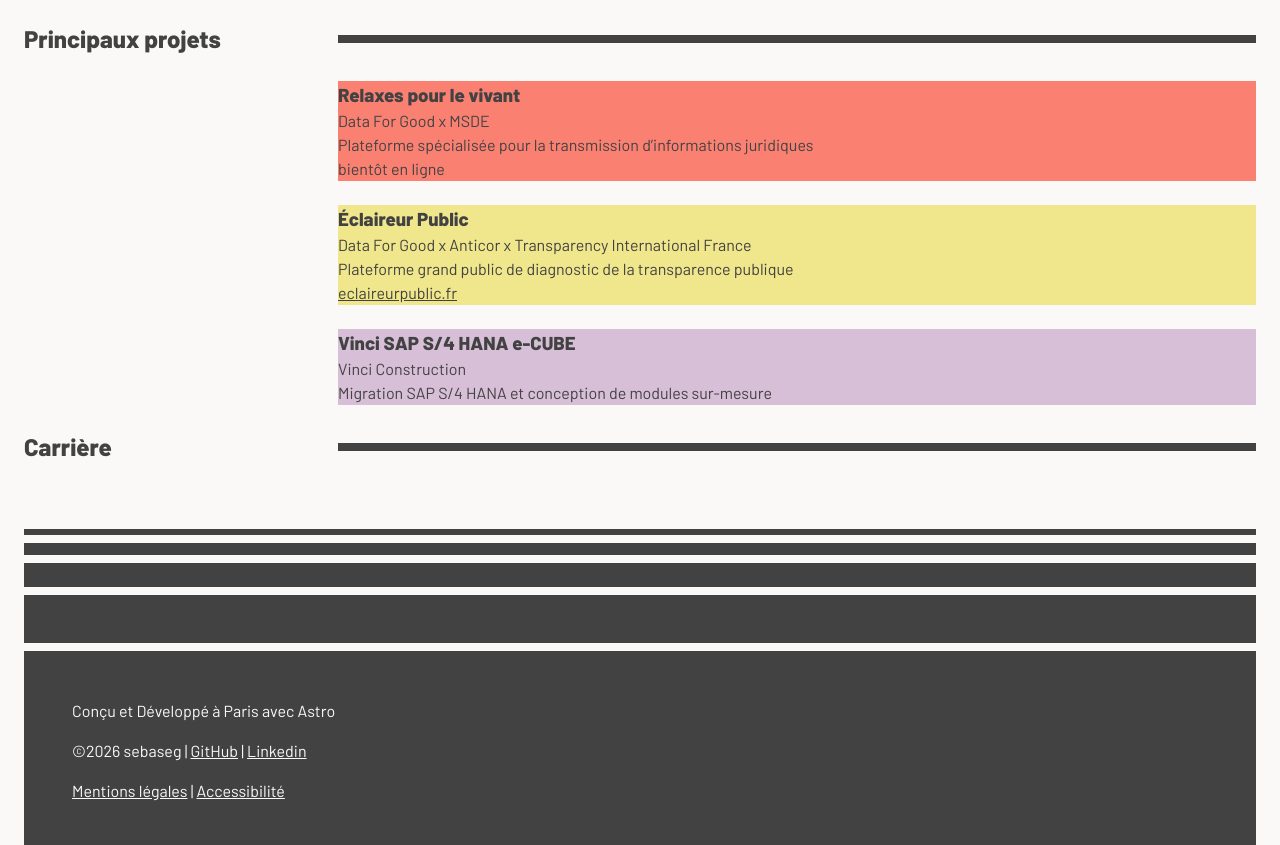
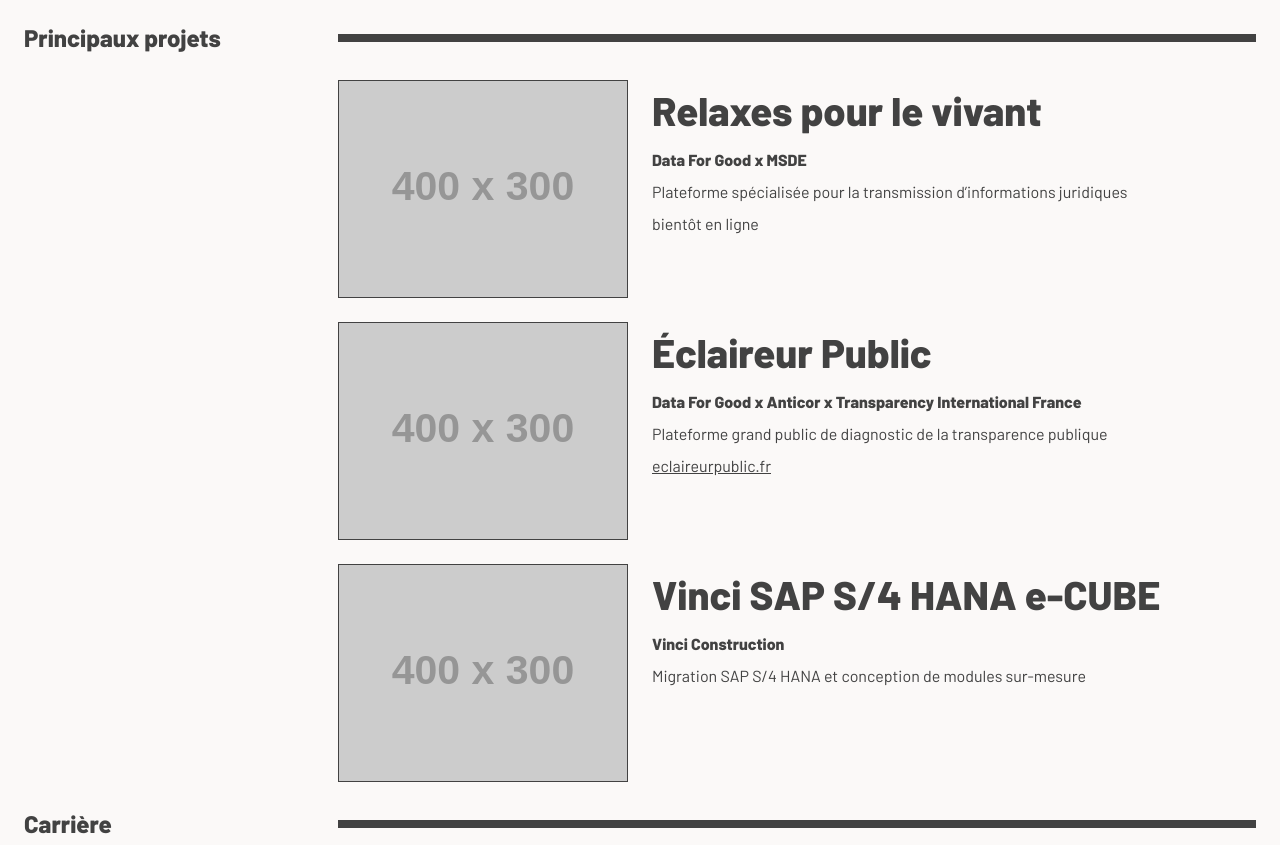
Before and after one commit to sebaseg-dev/sebaseg-site, an Astro site in the folder astro/: page / in a window 1280 px wide. Shown: the part 1647-2492 px from the top of the page. Built offline with nearby package versions, Linux system fonts and the light colour scheme; Astro itself is replaced by a stand-in of ours; placeholder pictures from the web are drawn by us.

Commit message:
add project card component

```diff
--- a/astro/src/pages/index.astro
+++ b/astro/src/pages/index.astro
@@ -20,28 +20,33 @@
         <h2 class="landing__section-title--projects component__striped-title">
             <span>Principaux projets</span>
         </h2>
-        <div class="landing__projects--first">
-            <h3>Relaxes pour le vivant</h3>
-            <p>Data For Good x MSDE</p>
-            <p>Plateforme spécialisée pour la transmission d’informations juridiques</p>
-            <p>bientôt en ligne</p>
+        <div class="landing__projects--first component__project-card">
+            <img src="https://placehold.co/400x300" class="component__project-card--image"/>
+            <div class="component__project-card--content">
+                <h3 class="component__project-card--title">Relaxes pour le vivant</h3>
+                <p class="component__project-card--featuring">Data For Good x MSDE</p>
+                <p class="component__project-card--description">Plateforme spécialisée pour la transmission d’informations juridiques</p>
+                <p class="component__project-card--link">bientôt en ligne</p>
+            </div>
         </div>
-        <div class="landing__projects--second">
-            <h3>Éclaireur Public</h3>
-            <p>Data For Good x Anticor x Transparency International France</p>
-            <p>Plateforme grand public de diagnostic de la transparence publique</p>
-            <a href="https://eclaireurpublic.fr" target="_blank">eclaireurpublic.fr</a>
+        <div class="landing__projects--second component__project-card">
+            <img src="https://placehold.co/400x300" class="component__project-card--image"/>
+            <div class="component__project-card--content">
+                <h3 class="component__project-card--title">Éclaireur Public</h3>
+                <p class="component__project-card--featuring">Data For Good x Anticor x Transparency International France</p>
+                <p class="component__project-card--description">Plateforme grand public de diagnostic de la transparence publique</p>
+                <a href="https://eclaireurpublic.fr" class="component__project-card--link" target="_blank">eclaireurpublic.fr</a>
+            </div>
         </div>
-        <div class="landing__projects--third">
-            <h3>Vinci SAP S/4 HANA e-CUBE</h3>
-            <p>Vinci Construction</p>
-            <p>Migration SAP S/4 HANA et conception de modules sur-mesure</p>
+        <div class="landing__projects--third component__project-card">
+            <img src="https://placehold.co/400x300" class="component__project-card--image"/>
+            <div class="component__project-card--content">
+                <h3 class="component__project-card--title">Vinci SAP S/4 HANA e-CUBE</h3>
+                <p class="component__project-card--featuring">Vinci Construction</p>
+                <p class="component__project-card--description">Migration SAP S/4 HANA et conception de modules sur-mesure</p>
+            </div>
         </div>
 
-        <!-- <div class="landing__section-title landing__section-title--career">
-            <h2>Carrière</h2>
-            <div></div>
-        </div> -->
         <h2 class="landing__section-title--career component__striped-title">
             <span>Carrière</span>
         </h2>
--- a/astro/src/styles/base/_base.scss
+++ b/astro/src/styles/base/_base.scss
@@ -22,3 +22,7 @@
 a {
     color: inherit;
 }
+
+img {
+    border: solid 1px $dark-point;
+}
--- a/astro/src/styles/components/_component.scss
+++ b/astro/src/styles/components/_component.scss
@@ -3,6 +3,33 @@
 .component {
     &__invisible {
         display: none;
+    }
+
+    &__project-card {
+        display: grid;
+        grid-template-columns: repeat(3, 1fr);
+        grid-template-rows: 1fr;
+        gap: 24px;
+
+        &--image {
+            grid-column: 1/2;
+        }
+
+        &--content {
+            grid-column: 2/4;
+
+            display:flex;
+            flex-direction: column;
+            gap: 8px;
+        }
+
+        &--title {
+            font-size: 40px;
+        }
+
+        &--featuring {
+            font-weight: 700;
+        }
     }
 
     &__striped-title {
--- a/astro/src/styles/pages/_landing.scss
+++ b/astro/src/styles/pages/_landing.scss
@@ -39,8 +39,6 @@
     }
 
     &__profile-picture {
-        aspect-ratio: 3 / 4;
-        border: solid 1px $dark-point;
         grid-column: 4/5;
         grid-row: 2;
     }
@@ -51,19 +49,16 @@
     }
 
     &__projects--first {
-        background-color: salmon;
         grid-column: 2/5;
         grid-row: 6;
     }
 
     &__projects--second {
-        background-color: khaki;
         grid-column: 2/5;
         grid-row: 7;
     }
 
     &__projects--third {
-        background-color: thistle;
         grid-column: 2/5;
         grid-row: 8;
     }
```
